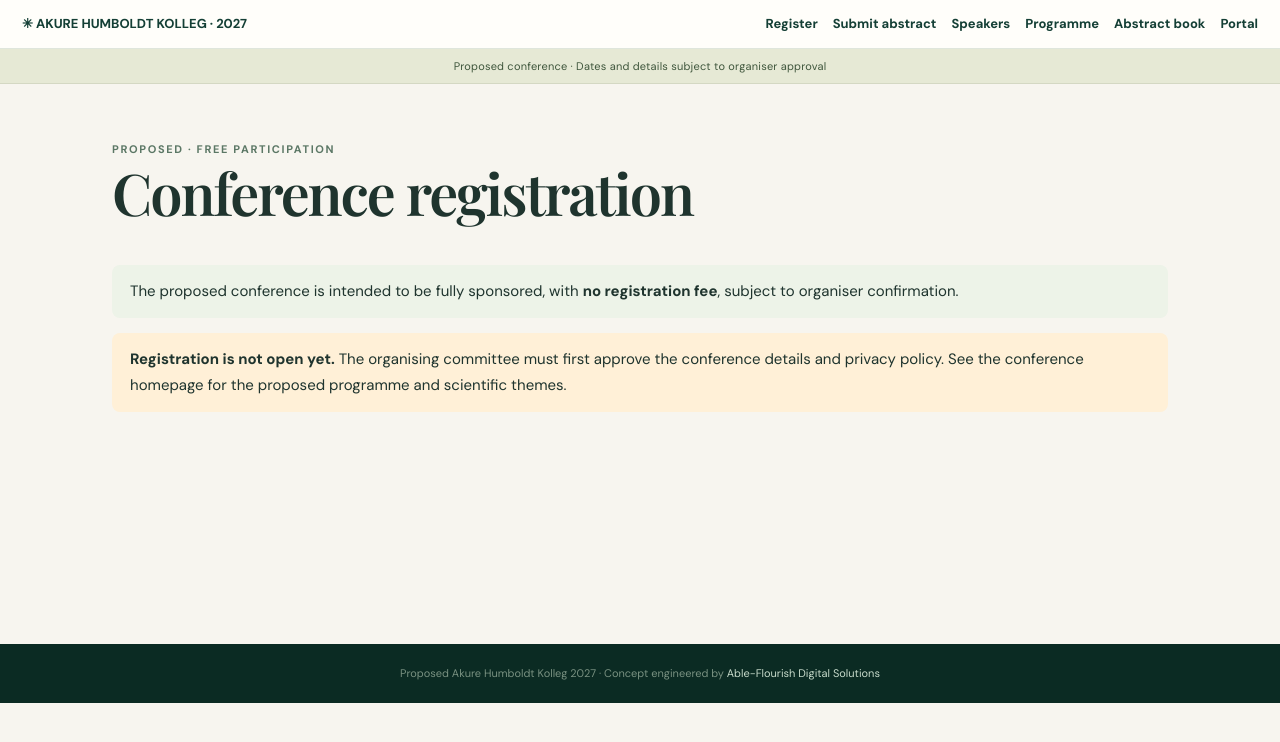
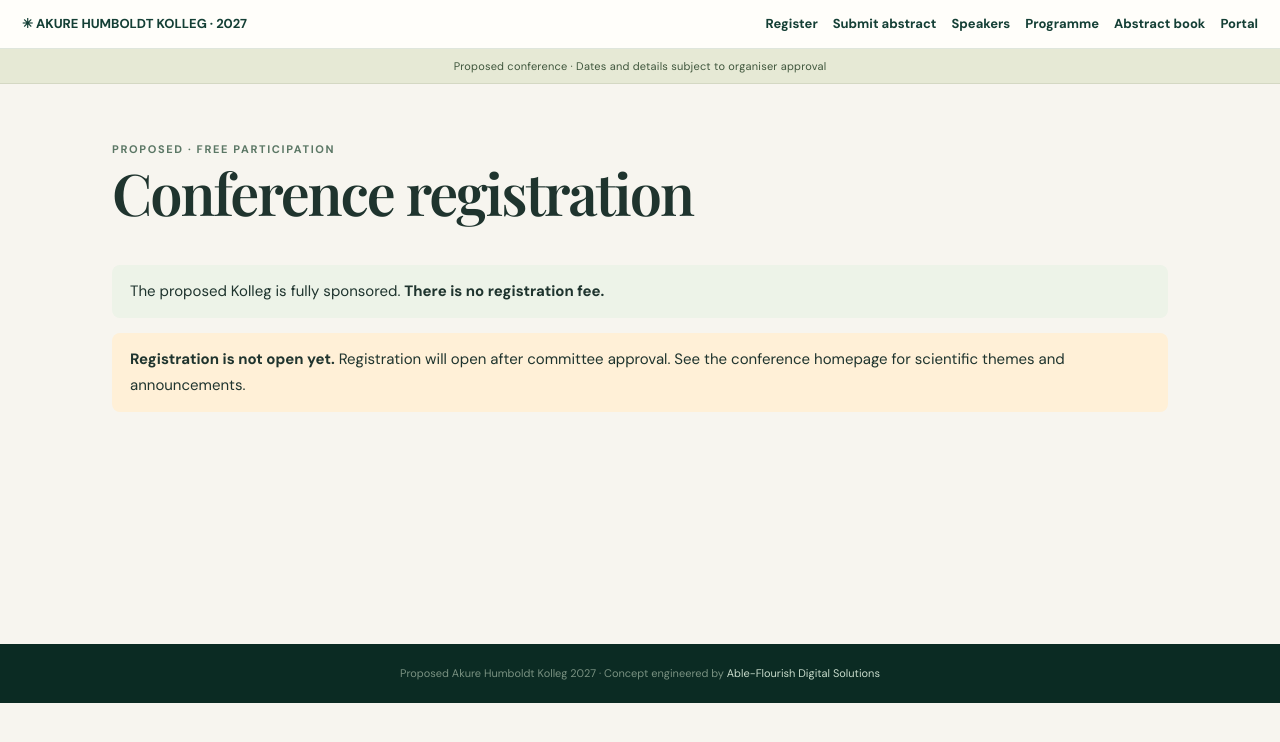
Before and after one commit to DrFayeunAgriStats/akure-humboldt-kolleg-2027, a Next.js app: page /register in a window 1280 px wide. Shown: the top 742 px of the page. Built offline with nearby package versions, Linux system fonts and the light colour scheme; no server answers.

Commit message:
Set descriptive metadata and honest status for app/register/page.tsx

```diff
--- a/app/register/page.tsx
+++ b/app/register/page.tsx
@@ -1,11 +1,12 @@
 import {Shell} from '@/components/Shell';
 import {RegisterForm} from './form';
 import {hasConfig} from '@/lib/supabase/server';
+export const metadata = { title: "Registration", description: "Registration for Akure Humboldt Kolleg 2027 is free of charge and will open after committee approval." };
 export const dynamic='force-dynamic';
 export default function Page(){
  const isOpen=process.env.REGISTRATION_OPEN==='true'&&hasConfig();
  return <Shell title="Conference registration" kicker="PROPOSED · FREE PARTICIPATION">
-   <div className="message">The proposed conference is intended to be fully sponsored, with <strong>no registration fee</strong>, subject to organiser confirmation.</div>
-   {!isOpen ? <div className="message warn"><strong>Registration is not open yet.</strong> The organising committee must first approve the conference details and privacy policy. See the <a href="/">conference homepage</a> for the proposed programme and scientific themes.</div> : <><p>Sign in first to securely register and receive a registration reference. Attendance is free; no payment step is required.</p><RegisterForm/></>}
+   <div className="message">The proposed Kolleg is fully sponsored. <strong>There is no registration fee.</strong></div>
+   {!isOpen ? <div className="message warn"><strong>Registration is not open yet.</strong> Registration will open after committee approval. See the <a href="/">conference homepage</a> for scientific themes and announcements.</div> : <><p>Sign in first to securely register and receive a registration reference. Attendance is free; no payment step is required.</p><RegisterForm/></>}
  </Shell>;
 }
```
